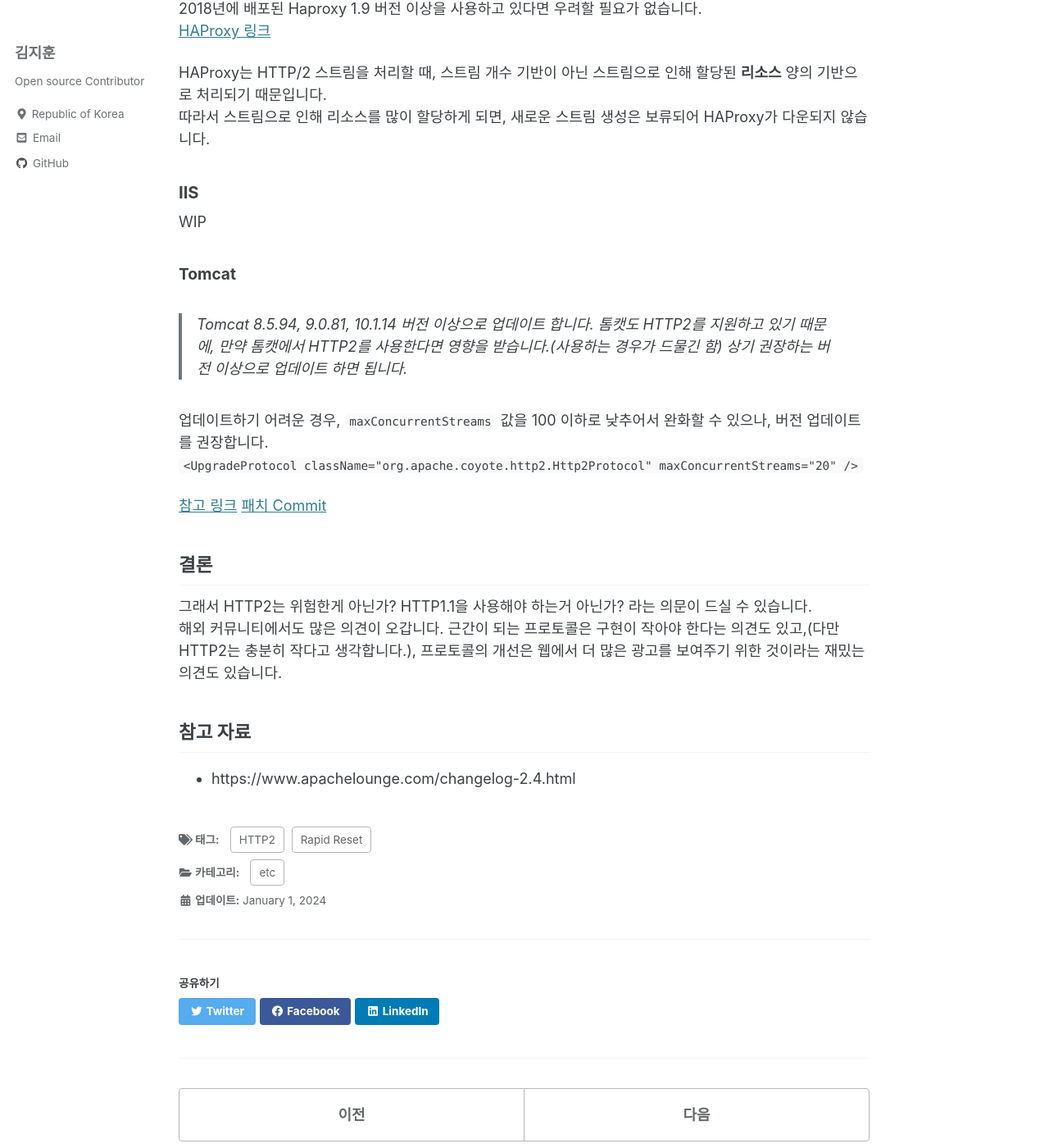
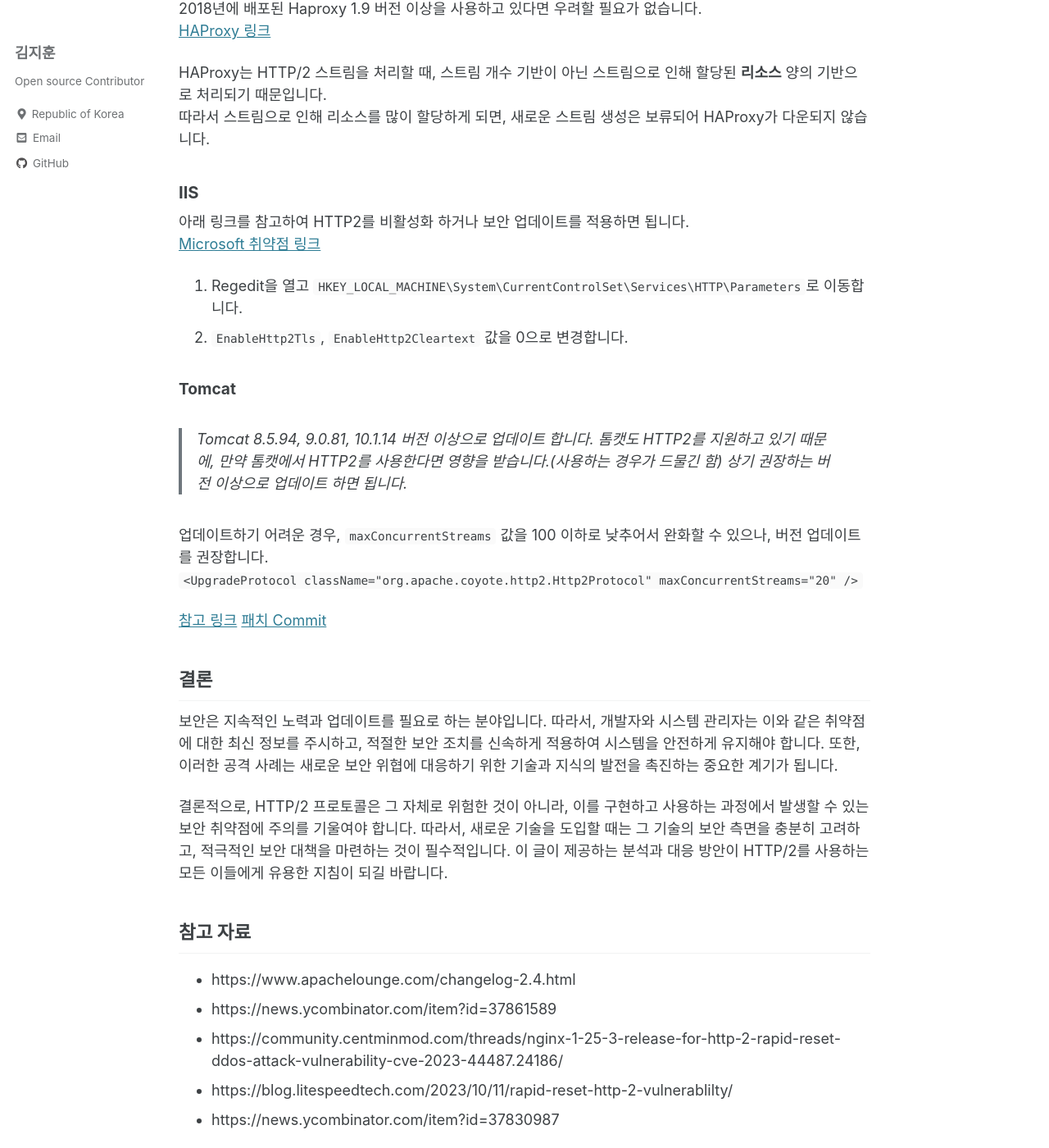
Before and after one commit to shblue21/shblue21.github.io, a Jekyll site: the page built from _posts/etc/2024-01-01-HTTP2-Rapid-Reset-취약점-공격-분석-및-방어-방법.md, in a window 1280 px wide and 1400 px high, scrolled down 8899 px. Shown: the whole window at 82% size. Built offline with Jekyll 4.4.1, drawn with Linux system fonts in a browser that asks for light colours; cached includes are drawn as plain includes; comment, search, counter and statistics services are not loaded; some of the changed text lies outside the part shown.

```diff
--- a/_posts/etc/2024-01-01-HTTP2-Rapid-Reset-취약점-공격-분석-및-방어-방법.md
+++ b/_posts/etc/2024-01-01-HTTP2-Rapid-Reset-취약점-공격-분석-및-방어-방법.md
@@ -189,7 +189,10 @@
 따라서 스트림으로 인해 리소스를 많이 할당하게 되면, 새로운 스트림 생성은 보류되어 HAProxy가 다운되지 않습니다.
 
 ### IIS
-WIP
+아래 링크를 참고하여 HTTP2를 비활성화 하거나 보안 업데이트를 적용하면 됩니다.
+[Microsoft 취약점 링크](https://msrc.microsoft.com/update-guide/vulnerability/CVE-2023-44487)
+1. Regedit을 열고 `HKEY_LOCAL_MACHINE\System\CurrentControlSet\Services\HTTP\Parameters`로 이동합니다.
+2. `EnableHttp2Tls`, `EnableHttp2Cleartext` 값을 0으로 변경합니다.
 
 #### Tomcat
 > Tomcat 8.5.94, 9.0.81, 10.1.14 버전 이상으로 업데이트 합니다.
@@ -204,13 +207,14 @@
 
 
 ## 결론
-그래서 HTTP2는 위험한게 아닌가? HTTP1.1을 사용해야 하는거 아닌가? 라는 의문이 드실 수 있습니다.
-해외 커뮤니티에서도 많은 의견이 오갑니다. 근간이 되는 프로토콜은 구현이 작아야 한다는 의견도 있고,(다만 HTTP2는 충분히 작다고 생각합니다.),  프로토콜의 개선은 웹에서 더 많은 광고를 보여주기 위한 것이라는 재밌는 의견도 있습니다.
+보안은 지속적인 노력과 업데이트를 필요로 하는 분야입니다. 따라서, 개발자와 시스템 관리자는 이와 같은 취약점에 대한 최신 정보를 주시하고, 적절한 보안 조치를 신속하게 적용하여 시스템을 안전하게 유지해야 합니다. 또한, 이러한 공격 사례는 새로운 보안 위협에 대응하기 위한 기술과 지식의 발전을 촉진하는 중요한 계기가 됩니다.
+
+결론적으로, HTTP/2 프로토콜은 그 자체로 위험한 것이 아니라, 이를 구현하고 사용하는 과정에서 발생할 수 있는 보안 취약점에 주의를 기울여야 합니다. 따라서, 새로운 기술을 도입할 때는 그 기술의 보안 측면을 충분히 고려하고, 적극적인 보안 대책을 마련하는 것이 필수적입니다. 이 글이 제공하는 분석과 대응 방안이 HTTP/2를 사용하는 모든 이들에게 유용한 지침이 되길 바랍니다.
 
 
 ## 참고 자료
 - https://www.apachelounge.com/changelog-2.4.html
-<!-- - https://news.ycombinator.com/item?id=37861589 -->
-<!-- - https://community.centminmod.com/threads/nginx-1-25-3-release-for-http-2-rapid-reset-ddos-attack-vulnerability-cve-2023-44487.24186/ -->
-<!-- https://blog.litespeedtech.com/2023/10/11/rapid-reset-http-2-vulnerablilty/ -->
-<!-- https://news.ycombinator.com/item?id=37830987 -->
+- https://news.ycombinator.com/item?id=37861589
+- https://community.centminmod.com/threads/nginx-1-25-3-release-for-http-2-rapid-reset-ddos-attack-vulnerability-cve-2023-44487.24186/
+- https://blog.litespeedtech.com/2023/10/11/rapid-reset-http-2-vulnerablilty/
+- https://news.ycombinator.com/item?id=37830987
```
Also changed, not shown: other parts of _posts/etc/2024-01-01-HTTP2-Rapid-Reset-취약점-공격-분석-및-방어-방법.md (+1 -1 lines), _posts/etc/2024-01-01-How-to-analyze-and-defend-against(cloud-and-webservers)-HTTP2-Rapid Reset-vulnerability-attacks.md (+7 -4 lines).
